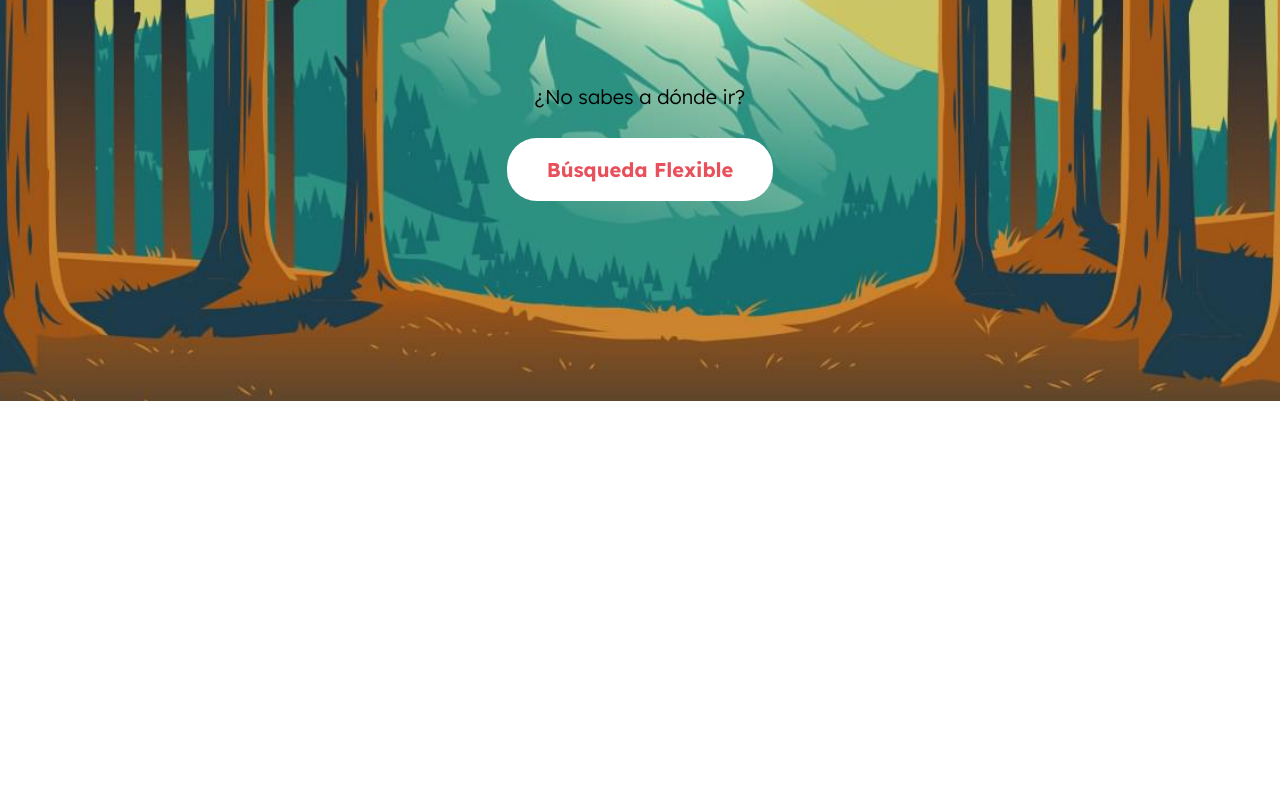
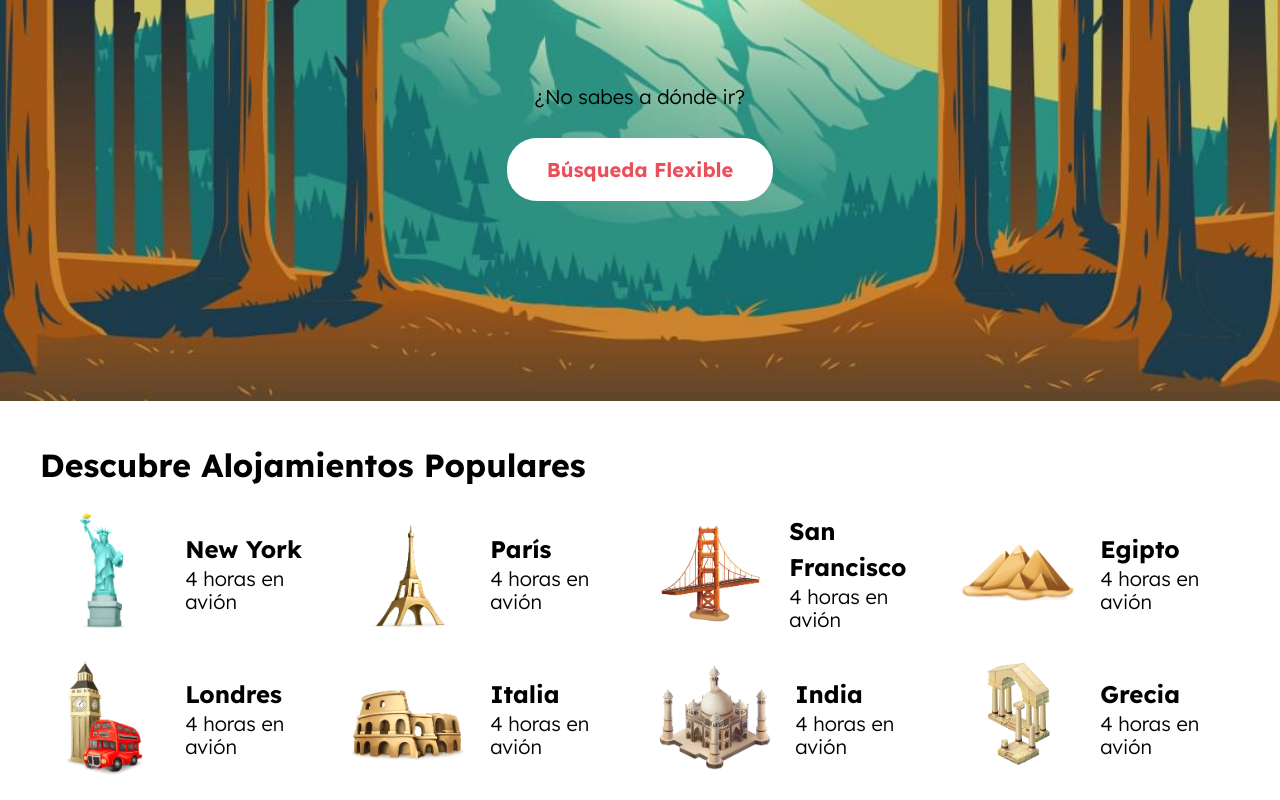
Before and after one commit to perman03/MyAirbnb, a website: page index.html in a window 1280 px wide. Shown: the part 376-1176 px from the top of the page. Before the commit the page ends 800 px from the top, so only its background shows below. Drawn offline with Linux system fonts and the light colour scheme.

Commit message:
añadiendo destinos populares

```diff
--- a/index.html
+++ b/index.html
@@ -66,8 +66,97 @@
             <a href="#" class="header__busqueda-boton">Búsqueda Flexible</a>
         </div>
 
+        <!-- FINAL DEL HEADER -->
     </header>
 
+    <!-- INICIO DE SECCION: DESTINOS POPULARES -->
+
+    <section class="destinos contenedor seccion">
+        <h2 class="destinos__heading">Descubre Alojamientos Populares</h2>
+        <ul class="destinos__grid">
+
+            <li class="destino">
+                <div class="destino__imagen">
+                    <img src="build/img/icono_destino_1.png" alt="imagen destino">
+                </div>
+                <div class="destino__informacion">
+                    <h3 class="destino__nombre">New York</h3>
+                    <p class="destino__distancia">4 horas en avión</p>
+                </div>
+            </li>
+
+            <li class="destino">
+                <div class="destino__imagen">
+                    <img src="build/img/icono_destino_2.png" alt="imagen destino">
+                </div>
+                <div class="destino__informacion">
+                    <h3 class="destino__nombre">París</h3>
+                    <p class="destino__distancia">4 horas en avión</p>
+                </div>
+            </li>
+
+            <li class="destino">
+                <div class="destino__imagen">
+                    <img src="build/img/icono_destino_3.png" alt="imagen destino">
+                </div>
+                <div class="destino__informacion">
+                    <h3 class="destino__nombre">San Francisco</h3>
+                    <p class="destino__distancia">4 horas en avión</p>
+                </div>
+            </li>
+
+            <li class="destino">
+                <div class="destino__imagen">
+                    <img src="build/img/icono_destino_4.png" alt="imagen destino">
+                </div>
+                <div class="destino__informacion">
+                    <h3 class="destino__nombre">Egipto</h3>
+                    <p class="destino__distancia">4 horas en avión</p>
+                </div>
+            </li>
+
+            <li class="destino">
+                <div class="destino__imagen">
+                    <img src="build/img/icono_destino_5.png" alt="imagen destino">
+                </div>
+                <div class="destino__informacion">
+                    <h3 class="destino__nombre">Londres</h3>
+                    <p class="destino__distancia">4 horas en avión</p>
+                </div>
+            </li>
+
+            <li class="destino">
+                <div class="destino__imagen">
+                    <img src="build/img/icono_destino_6.png" alt="imagen destino">
+                </div>
+                <div class="destino__informacion">
+                    <h3 class="destino__nombre">Italia</h3>
+                    <p class="destino__distancia">4 horas en avión</p>
+                </div>
+            </li>
+
+            <li class="destino">
+                <div class="destino__imagen">
+                    <img src="build/img/icono_destino_7.png" alt="imagen destino">
+                </div>
+                <div class="destino__informacion">
+                    <h3 class="destino__nombre">India</h3>
+                    <p class="destino__distancia">4 horas en avión</p>
+                </div>
+            </li>
+
+            <li class="destino">
+                <div class="destino__imagen">
+                    <img src="build/img/icono_destino_8.png" alt="imagen destino">
+                </div>
+                <div class="destino__informacion">
+                    <h3 class="destino__nombre">Grecia</h3>
+                    <p class="destino__distancia">4 horas en avión</p>
+                </div>
+            </li>
+
+        </ul>
+    </section>
 
 
 
--- a/src/scss/app.scss
+++ b/src/scss/app.scss
@@ -1,2 +1,3 @@
 @use 'base';
 @use 'ui/header';
+@use 'ui/contenido';
--- a/src/scss/base/_tipografia.scss
+++ b/src/scss/base/_tipografia.scss
@@ -16,3 +16,7 @@ h3 {
 a {
     text-decoration: none;
 }
+
+[class$="__heading"]{
+    margin: 2rem 0;
+}
--- /dev/null
+++ b/src/scss/ui/contenido/_destinos-DESKTOP-E5B6GN1.scss
@@ -0,0 +1,2 @@
+@use 'base/variables' as v;
+@use 'base/mixins' as mx;
--- /dev/null
+++ b/src/scss/ui/contenido/_destinos.scss
@@ -0,0 +1,36 @@
+@use 'base/variables' as v;
+@use 'base/mixins' as mx;
+
+.destinos{
+
+    // GRID SYSTEM
+    &__grid{
+        @include mx.grid(1, 2rem);
+        @include mx.tablet {
+            @include mx.grid(2, 2rem);
+         }
+         @include mx.desktop {
+            @include mx.grid(4, 2rem);
+          }
+
+
+    }
+
+}
+
+.destino{
+
+    display: flex;
+    justify-content: space-evenly;
+    align-items: center;
+    gap: 2rem;
+
+            &__imagen{
+                width: 14rem;
+            }
+
+            &__nombre,
+            &__distancia{
+                margin: 0;
+            }
+}
--- /dev/null
+++ b/src/scss/ui/contenido/_index.scss
@@ -0,0 +1 @@
+@forward 'destinos';
```
Also changed, not shown: build/css/app.css, 1 other file.
